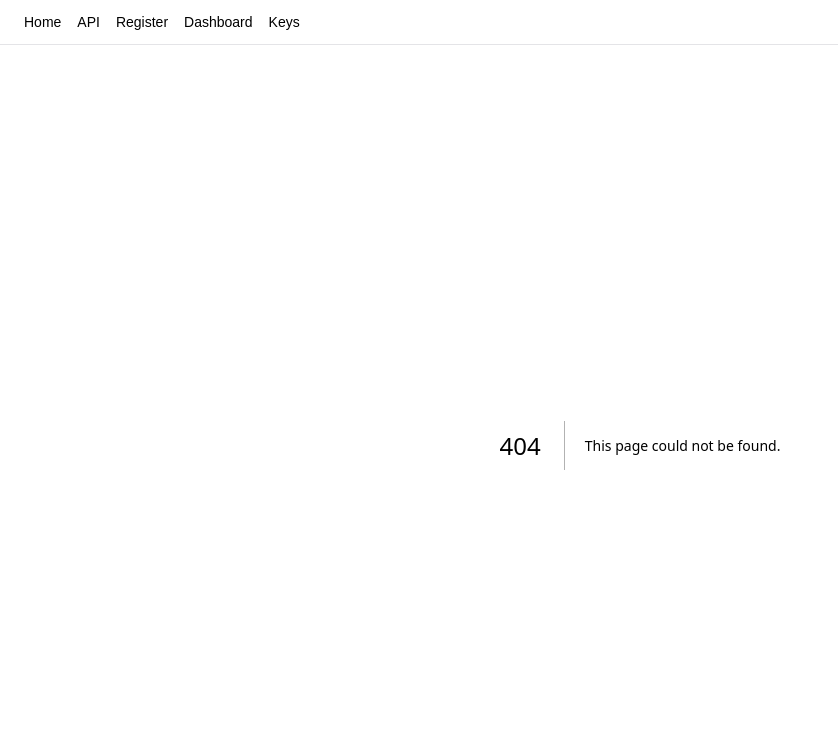
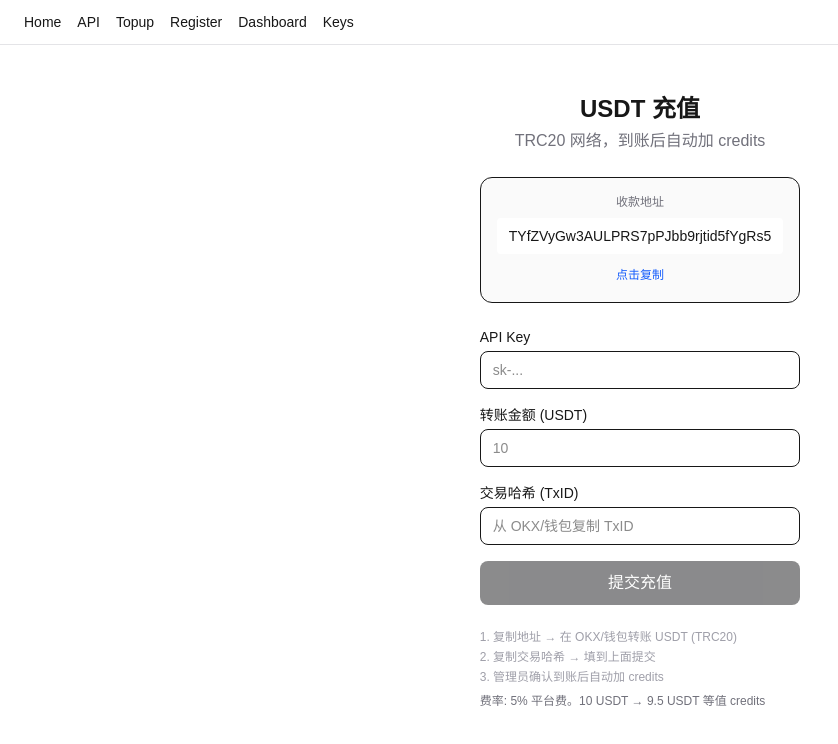
Before and after one commit to luolulu2009-wwxd/llm-aggregator, a Next.js app: page /topup in a window 1280 px wide. Before the commit this address had no page. Shown: the top 744 px of the page, without its empty margins (0-838 px from the left). Built offline with nearby package versions, Linux system fonts and the light colour scheme.

Commit message:
Add USDT crypto topup page and API

```diff
--- /dev/null
+++ b/src/app/api/v1/topup/crypto/route.ts
@@ -0,0 +1,53 @@
+import { NextRequest } from "next/server";
+import { validateApiKey } from "@/lib/auth";
+import { prisma } from "@/lib/prisma";
+
+export const dynamic = "force-dynamic";
+
+export async function POST(req: NextRequest) {
+  const auth = await validateApiKey(req.headers.get("authorization"));
+  if (!auth) {
+    return Response.json(
+      { error: { message: "Unauthorized", type: "authentication_error", code: 401 } },
+      { status: 401 },
+    );
+  }
+
+  const { txHash, amount } = await req.json();
+  if (!txHash || !amount || amount <= 0) {
+    return Response.json(
+      { error: { message: "txHash and positive amount required", type: "invalid_request", code: 400 } },
+      { status: 400 },
+    );
+  }
+
+  // Check for duplicate tx
+  const existing = await prisma.transaction.findFirst({
+    where: { userId: auth.userId, description: `USDT topup tx: ${txHash}` },
+  });
+  if (existing) {
+    return Response.json(
+      { error: { message: "This transaction has already been submitted", type: "duplicate", code: 409 } },
+      { status: 409 },
+    );
+  }
+
+  // Create pending topup record
+  const fee = amount * 0.05;
+  const credits = amount - fee;
+
+  await prisma.transaction.create({
+    data: {
+      userId: auth.userId,
+      amount: 0, // pending, not yet credited
+      type: "topup",
+      description: `USDT topup tx: ${txHash} (${amount} USDT → ${credits} credits, pending)`,
+      balanceAfter: 0,
+      metadata: { txHash, amount, credits, fee, status: "pending" },
+    },
+  });
+
+  return Response.json({
+    message: `充值申请已提交。${amount} USDT → ${credits} credits（扣除5%手续费 ¥${fee}）。管理员确认到账后自动发放。TxID: ${txHash}`,
+  });
+}
--- a/src/app/layout.tsx
+++ b/src/app/layout.tsx
@@ -17,6 +17,7 @@ export default function RootLayout({
         <nav className="border-b border-zinc-200 dark:border-zinc-800 px-6 py-3 flex gap-4 text-sm">
           <a href="/" className="font-medium hover:text-zinc-500">Home</a>
           <a href="/docs" className="font-medium hover:text-zinc-500">API</a>
+          <a href="/topup" class="font-medium hover:text-zinc-500">Topup</a>
           <a href="/register" className="font-medium hover:text-zinc-500">Register</a>
           <a href="/dashboard" className="font-medium hover:text-zinc-500">Dashboard</a>
           <a href="/dashboard/keys" className="font-medium hover:text-zinc-500">Keys</a>
--- /dev/null
+++ b/src/app/topup/page.tsx
@@ -0,0 +1,99 @@
+"use client";
+
+import { useState } from "react";
+
+const USDT_ADDRESS = "TYfZVyGw3AULPRS7pPJbb9rjtid5fYgRs5";
+
+export default function TopupPage() {
+  const [apiKey, setApiKey] = useState("");
+  const [txHash, setTxHash] = useState("");
+  const [amount, setAmount] = useState("");
+  const [result, setResult] = useState<{ message?: string; error?: string } | null>(null);
+  const [loading, setLoading] = useState(false);
+
+  async function submitTx() {
+    setLoading(true);
+    setResult(null);
+    try {
+      const res = await fetch("/api/v1/topup/crypto", {
+        method: "POST",
+        headers: {
+          "Content-Type": "application/json",
+          Authorization: `Bearer ${apiKey}`,
+        },
+        body: JSON.stringify({ txHash, amount: Number(amount) }),
+      });
+      const data = await res.json();
+      if (res.ok) setResult({ message: data.message || "提交成功，等待确认" });
+      else setResult({ error: data.error?.message || "提交失败" });
+    } catch {
+      setResult({ error: "网络错误" });
+    } finally {
+      setLoading(false);
+    }
+  }
+
+  return (
+    <main className="max-w-lg mx-auto p-6 pt-12 space-y-6">
+      <div className="text-center">
+        <h1 className="text-2xl font-bold">USDT 充值</h1>
+        <p className="text-zinc-500 mt-1">TRC20 网络，到账后自动加 credits</p>
+      </div>
+
+      {/* Wallet Address */}
+      <div className="bg-zinc-50 dark:bg-zinc-900 border rounded-xl p-4 space-y-2 text-center">
+        <p className="text-xs text-zinc-500">收款地址</p>
+        <code className="block text-sm font-mono break-all bg-white dark:bg-zinc-800 rounded px-3 py-2">
+          {USDT_ADDRESS}
+        </code>
+        <button
+          onClick={() => navigator.clipboard.writeText(USDT_ADDRESS)}
+          className="text-xs text-blue-600 hover:underline"
+        >
+          点击复制
+        </button>
+      </div>
+
+      {/* Submit Form */}
+      <div className="space-y-4">
+        <div>
+          <label className="block text-sm font-medium mb-1">API Key</label>
+          <input type="password" value={apiKey} onChange={(e) => setApiKey(e.target.value)}
+            className="w-full rounded-lg border px-3 py-2 text-sm" placeholder="sk-..." />
+        </div>
+        <div>
+          <label className="block text-sm font-medium mb-1">转账金额 (USDT)</label>
+          <input type="number" value={amount} onChange={(e) => setAmount(e.target.value)}
+            className="w-full rounded-lg border px-3 py-2 text-sm" placeholder="10" step="0.01" />
+        </div>
+        <div>
+          <label className="block text-sm font-medium mb-1">交易哈希 (TxID)</label>
+          <input type="text" value={txHash} onChange={(e) => setTxHash(e.target.value)}
+            className="w-full rounded-lg border px-3 py-2 text-sm font-mono" placeholder="从 OKX/钱包复制 TxID" />
+        </div>
+        <button onClick={submitTx} disabled={loading || !apiKey || !txHash || !amount}
+          className="w-full rounded-lg bg-zinc-900 dark:bg-zinc-100 text-white dark:text-zinc-900 py-2.5 font-medium disabled:opacity-50">
+          {loading ? "提交中..." : "提交充值"}
+        </button>
+      </div>
+
+      {result?.message && (
+        <div className="bg-green-50 dark:bg-green-950 border border-green-200 rounded-xl p-4 text-sm text-green-700">
+          {result.message}
+        </div>
+      )}
+      {result?.error && (
+        <div className="bg-red-50 dark:bg-red-950 border border-red-200 rounded-xl p-4 text-sm text-red-600">
+          {result.error}
+        </div>
+      )}
+
+      <div className="text-xs text-zinc-400 space-y-1">
+        <p>1. 复制地址 → 在 OKX/钱包转账 USDT (TRC20)</p>
+        <p>2. 复制交易哈希 → 填到上面提交</p>
+        <p>3. 管理员确认到账后自动加 credits</p>
+        <p className="text-zinc-500 mt-2">费率: 5% 平台费。10 USDT → 9.5 USDT 等值 credits</p>
+      </div>
+    </main>
+  );
+}
```
